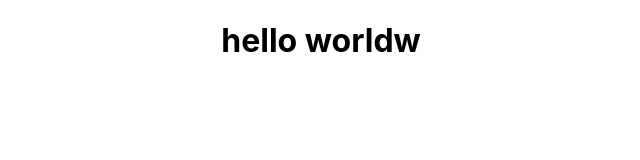
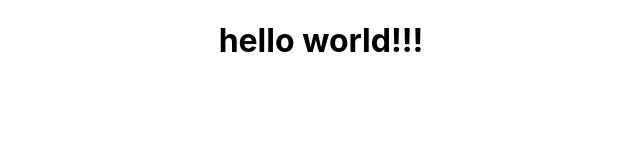
Before and after one commit to ankaziele/demo, a React (Create React App) app: page / in a window 1280 px wide. Shown: the top 160 px of the page, without its empty margins (319-959 px from the left). Built offline with nearby package versions, Linux system fonts and the light colour scheme.

Commit message:
setting up test enviroment

```diff
--- a/src/App.js
+++ b/src/App.js
@@ -1,12 +1,11 @@
 import React, { Component } from 'react';
-import logo from './logo.svg';
 import './App.css';
 
 class App extends Component {
   render() {
     return (
       <div className="App">
-        <h1>hello worldw</h1>
+        <h1>hello world!!!</h1>
       </div>
     );
   }
```
Also changed, not shown: package.json (+8 -1 lines), 2 other files (tests, documents, lock files or other folders).
